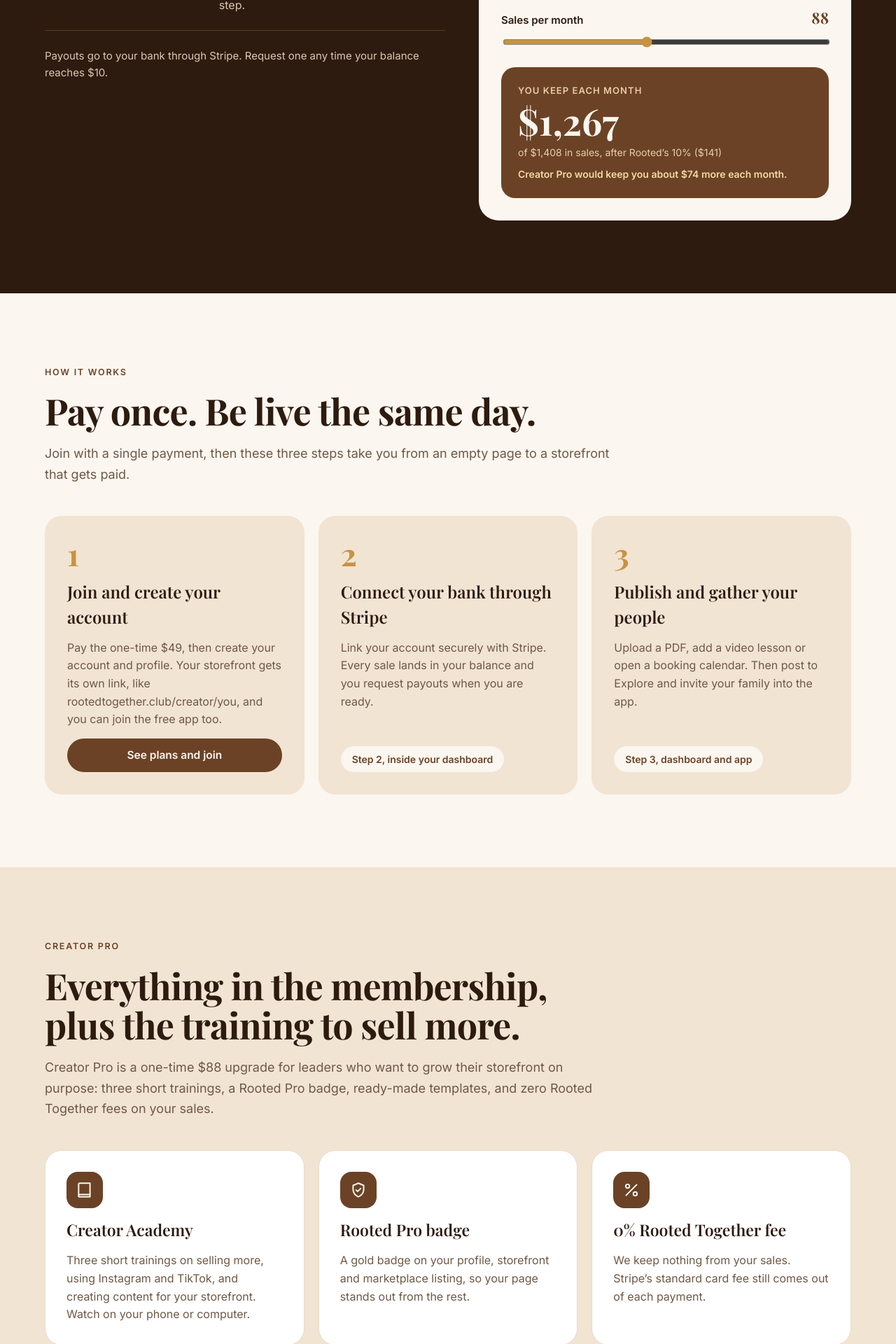
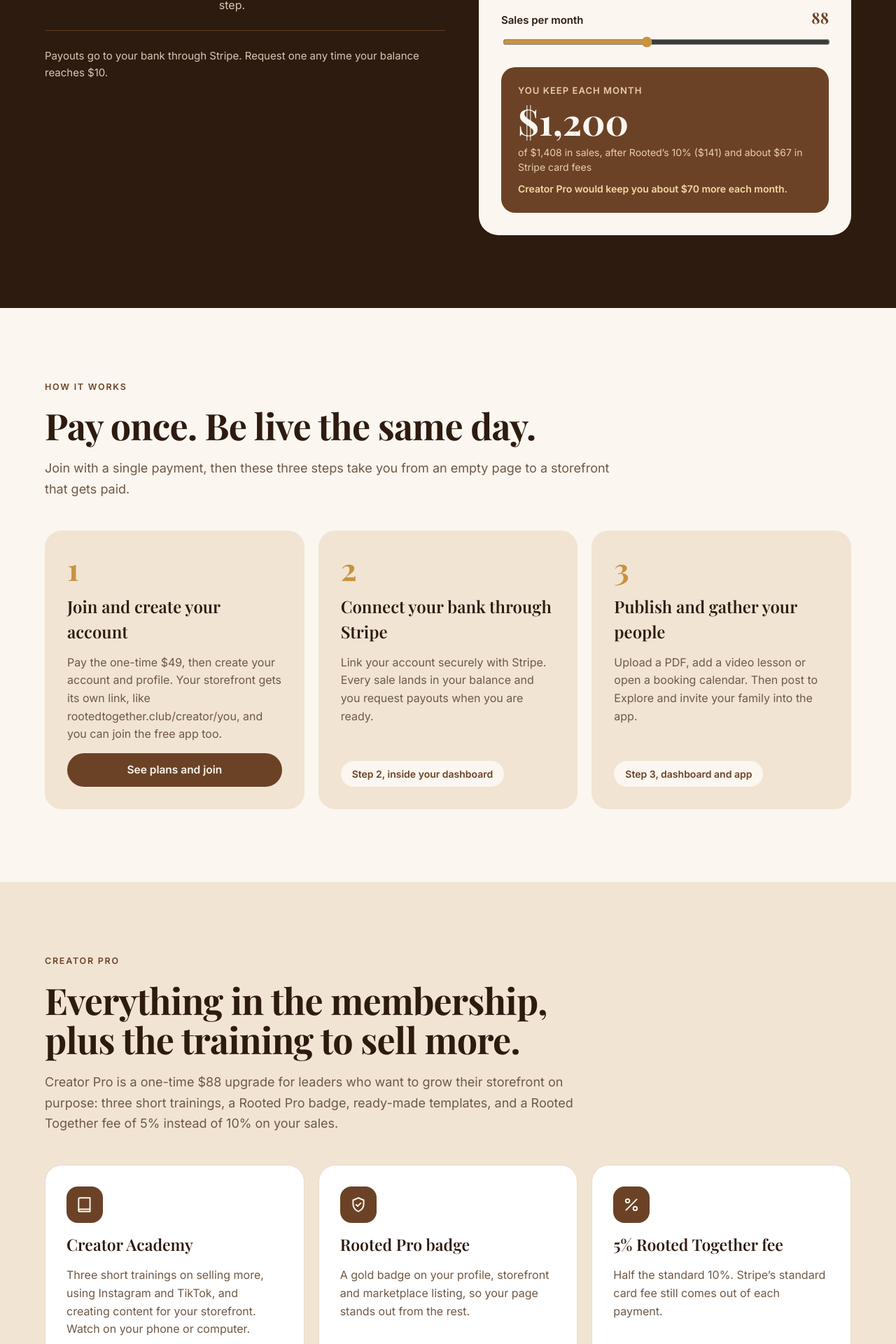
Before and after one commit to G-Rack/Onboarding-Rooted-Together-, a Next.js app: page / in a window 1280 px wide. Shown: the part 6973-8893 px from the top of the page at 70% size. Built offline with nearby package versions, Linux system fonts and the light colour scheme; no server answers.

Commit message:
Update fee wording: 10% plus card fee, Pro 5%

```diff
--- a/components/Earn.js
+++ b/components/Earn.js
@@ -4,22 +4,20 @@ import { useState } from 'react'
 
 const fmt = (n) => '$' + Math.round(n).toLocaleString('en-US')
 
-// Illustration only. Standard: Rooted keeps 10% and pays Stripe's card fee out of it.
-// Pro: Rooted keeps nothing and the card fee (typically 2.9% + 30 cents) comes out of each sale.
+// Illustration only. Standard: Rooted keeps 10%. Pro: Rooted keeps 5%.
+// On both, Stripe's card fee (typically 2.9% + 30 cents) comes out of each sale.
 export default function Earn() {
   const [plan, setPlan] = useState('standard')
   const [price, setPrice] = useState(16)
   const [sales, setSales] = useState(88)
   const gross = price * sales
-  const stdKeep = gross * 0.9
-  const proFees = sales * (price * 0.029 + 0.3)
-  const proKeep = gross - proFees
+  const card = sales * (price * 0.029 + 0.3)
+  const stdKeep = Math.max(0, gross * 0.9 - card)
+  const proKeep = Math.max(0, gross * 0.95 - card)
   const isPro = plan === 'pro'
   const keep = isPro ? proKeep : stdKeep
   const diff = proKeep - stdKeep
-  const note = isPro
-    ? `of ${fmt(gross)} in sales, after about ${fmt(proFees)} in Stripe card fees. Rooted Together keeps $0.`
-    : `of ${fmt(gross)} in sales, after Rooted’s 10% (${fmt(gross - stdKeep)})`
+  const note = `of ${fmt(gross)} in sales, after Rooted’s ${isPro ? '5%' : '10%'} (${fmt(gross * (isPro ? 0.05 : 0.1))}) and about ${fmt(card)} in Stripe card fees`
   const compare = diff >= 1
     ? (isPro ? `That is about ${fmt(diff)} a month more than the Standard membership.` : `Creator Pro would keep you about ${fmt(diff)} more each month.`)
     : ''
@@ -30,7 +28,7 @@ export default function Earn() {
     <div className="sec-head">
       <div className="eyebrow gold">Earn from your calling</div>
       <h2 className="h2" style={{ color: 'var(--cream)' }}>{isPro ? 'Four' : 'Three'} ways to fund the work you already carry.</h2>
-      <p className="lead" style={{ color: '#D9C7B3', maxWidth: '640px' }}>Keep 90% of every sale on the Creator membership, with Stripe’s card fee on us. Upgrade to Creator Pro and Rooted Together takes 0%: you keep each sale minus Stripe’s card fee, about 2.9% plus 30 cents.</p>
+      <p className="lead" style={{ color: '#D9C7B3', maxWidth: '640px' }}>Rooted Together keeps 10% of each sale on the Creator membership, and Stripe’s card fee comes out of each payment, about 2.9% plus 30 cents. Upgrade to Creator Pro and our share drops to 5%.</p>
     </div>
     <div className="earn-grid">
       <div className="earn-list">
--- a/components/Join.js
+++ b/components/Join.js
@@ -13,7 +13,7 @@ export default function Join() {
       <a className="btn btn-g" href={CHECKOUT_URL} target="_blank" rel="noopener noreferrer">Join for $49</a>
       <ProCta className="btn btn-ol" href={PRO_CHECKOUT_URL}>Get Creator Pro, $88</ProCta>
     </div>
-    <div className="t"><span>One-time payment</span><span>No monthly storefront fee</span><span>Keep 90% of every sale, or all but Stripe’s card fee on Pro</span></div>
+    <div className="t"><span>One-time payment</span><span>No monthly storefront fee</span><span>Rooted keeps 10% of each sale, or 5% on Pro, plus Stripe’s card fee</span></div>
     <div style={{ fontSize: '14.5px', color: '#D9C7B3' }}>Already a member? <a href={LOGIN_URL} style={{ color: 'var(--cream)', fontWeight: '600', textDecoration: 'underline' }}>Log in</a></div>
     <div id="seekers" className="seek"><b>Not a creator?</b> This page is only for people opening a storefront. If you're looking for a spiritual mother, a pastor or a community, you'll find them inside the Rooted Together app.</div>
   </div>
--- a/components/Pricing.js
+++ b/components/Pricing.js
@@ -9,7 +9,7 @@ export default function Pricing() {
     <div className="sec-head">
       <div className="eyebrow">Pricing</div>
       <h2 className="h2">One payment. Your whole ministry home.</h2>
-      <p className="lead">Join once and open your storefront, on the web and in the app. There is no subscription for your storefront, and nothing to renew. Choose the Creator membership, or add Creator Pro for the training, the badge and zero Rooted Together fees.</p>
+      <p className="lead">Join once and open your storefront, on the web and in the app. There is no subscription for your storefront, and nothing to renew. Choose the Creator membership, or add Creator Pro for the training, the badge and a lower Rooted Together fee.</p>
     </div>
 
     <div className="plans">
@@ -22,7 +22,7 @@ export default function Pricing() {
           <li><svg className="ico"><use href="#i-check"/></svg>Your own storefront on web and app</li>
           <li><svg className="ico"><use href="#i-check"/></svg>Courses, ebooks, routines and 1:1 calls</li>
           <li><svg className="ico"><use href="#i-check"/></svg>Build a following and create tailored communities</li>
-          <li><svg className="ico"><use href="#i-check"/></svg>Secure payouts through Stripe, 90% of every sale yours, and we cover Stripe’s card fees</li>
+          <li><svg className="ico"><use href="#i-check"/></svg>Secure payouts through Stripe. Rooted Together keeps 10% of each sale, and Stripe’s card fee comes out of each payment</li>
           <li><svg className="ico"><use href="#i-check"/></svg>Paid items start at $5, and free items are allowed</li>
           <li><svg className="ico"><use href="#i-check"/></svg>No monthly storefront fee, ever</li>
         </ul>
@@ -38,7 +38,7 @@ export default function Pricing() {
         <hr />
         <ul className="grow">
           <li className="hl"><svg className="ico"><use href="#i-check"/></svg><span><b>Everything in the Creator membership, plus:</b></span></li>
-          <li><svg className="ico"><use href="#i-check"/></svg><span><b>0% Rooted Together fee</b> on every sale. Stripe’s card fee comes out of the payment</span></li>
+          <li><svg className="ico"><use href="#i-check"/></svg><span><b>5% Rooted Together fee</b> on every sale, half the standard rate. Stripe’s card fee comes out of the payment</span></li>
           <li><svg className="ico"><use href="#i-check"/></svg><span><b>Daily prayers, guided meditations and special requests,</b> offered from your storefront and paid straight to you</span></li>
           <li><svg className="ico"><use href="#i-check"/></svg><span><b>Rooted Pro badge</b> and priority placement in your category</span></li>
           <li><svg className="ico"><use href="#i-check"/></svg><span><b>Creator Academy:</b> selling more, Instagram and TikTok, and storefront content</span></li>
@@ -57,7 +57,7 @@ export default function Pricing() {
     </div>
 
     <div className="plans-note">
-      <p>Stripe’s card fee is covered by us on the Creator membership, and comes out of each sale on Creator Pro.</p>
+      <p>Stripe’s card fee (about 2.9% plus 30 cents) comes out of each sale on both plans, on top of Rooted Together’s 10% on the Creator membership or 5% on Creator Pro.</p>
     </div>
   </div>
 </section>
--- a/components/ProSection.js
+++ b/components/ProSection.js
@@ -7,12 +7,12 @@ export default function ProSection() {
 <div className="sec-head">
 <div className="eyebrow">Creator Pro</div>
 <h2 className="h2">Everything in the membership, plus the training to sell more.</h2>
-<p className="lead">Creator Pro is a one-time $88 upgrade for leaders who want to grow their storefront on purpose: three short trainings, a Rooted Pro badge, ready-made templates, and zero Rooted Together fees on your sales.</p>
+<p className="lead">Creator Pro is a one-time $88 upgrade for leaders who want to grow their storefront on purpose: three short trainings, a Rooted Pro badge, ready-made templates, and a Rooted Together fee of 5% instead of 10% on your sales.</p>
 </div>
 <div className="cards">
 <div className="card"><div className="ib"><svg className="ico"><use href="#i-book"/></svg></div><h3>Creator Academy</h3><p>Three short trainings on selling more, using Instagram and TikTok, and creating content for your storefront. Watch on your phone or computer.</p></div>
 <div className="card"><div className="ib"><svg className="ico"><use href="#i-badge"/></svg></div><h3>Rooted Pro badge</h3><p>A gold badge on your profile, storefront and marketplace listing, so your page stands out from the rest.</p></div>
-<div className="card"><div className="ib"><svg className="ico"><use href="#i-percent"/></svg></div><h3>0% Rooted Together fee</h3><p>We keep nothing from your sales. Stripe’s standard card fee still comes out of each payment.</p></div>
+<div className="card"><div className="ib"><svg className="ico"><use href="#i-percent"/></svg></div><h3>5% Rooted Together fee</h3><p>Half the standard 10%. Stripe’s standard card fee still comes out of each payment.</p></div>
 <div className="card"><div className="ib"><svg className="ico"><use href="#i-download"/></svg></div><h3>Templates and swipe files</h3><p>Post and story templates, caption starters, offer descriptions and follow-up messages you can download and use today.</p></div>
 <div className="card"><div className="ib"><svg className="ico"><use href="#i-calendar"/></svg></div><h3>30-day launch plan</h3><p>A day-by-day checklist from an empty storefront to your first sale. One small task a day.</p></div>
 <div className="card"><div className="ib"><svg className="ico"><use href="#i-chat"/></svg></div><h3>Private Creator Pro community</h3><p>Ask questions, share wins and swap templates with other Pro creators in a private space inside your dashboard. Post, reply and upload files any time.</p></div>
@@ -59,7 +59,7 @@ export default function ProSection() {
 <ul className="feat">
 <li><svg className="ico"><use href="#i-check"/></svg><span><b>The Rooted Pro badge.</b> On your profile, your storefront and your marketplace listing.</span></li>
 <li><svg className="ico"><use href="#i-check"/></svg><span><b>Priority placement.</b> Shown ahead of other creators in your category.</span></li>
-<li><svg className="ico"><use href="#i-check"/></svg><span><b>Keep more of every sale.</b> Rooted Together takes 0%. Stripe’s card fee comes out of each payment.</span></li>
+<li><svg className="ico"><use href="#i-check"/></svg><span><b>Keep more of every sale.</b> Rooted Together takes 5% instead of 10%. Stripe’s card fee comes out of each payment.</span></li>
 </ul>
 </div>
 <div className="block-art">
```
